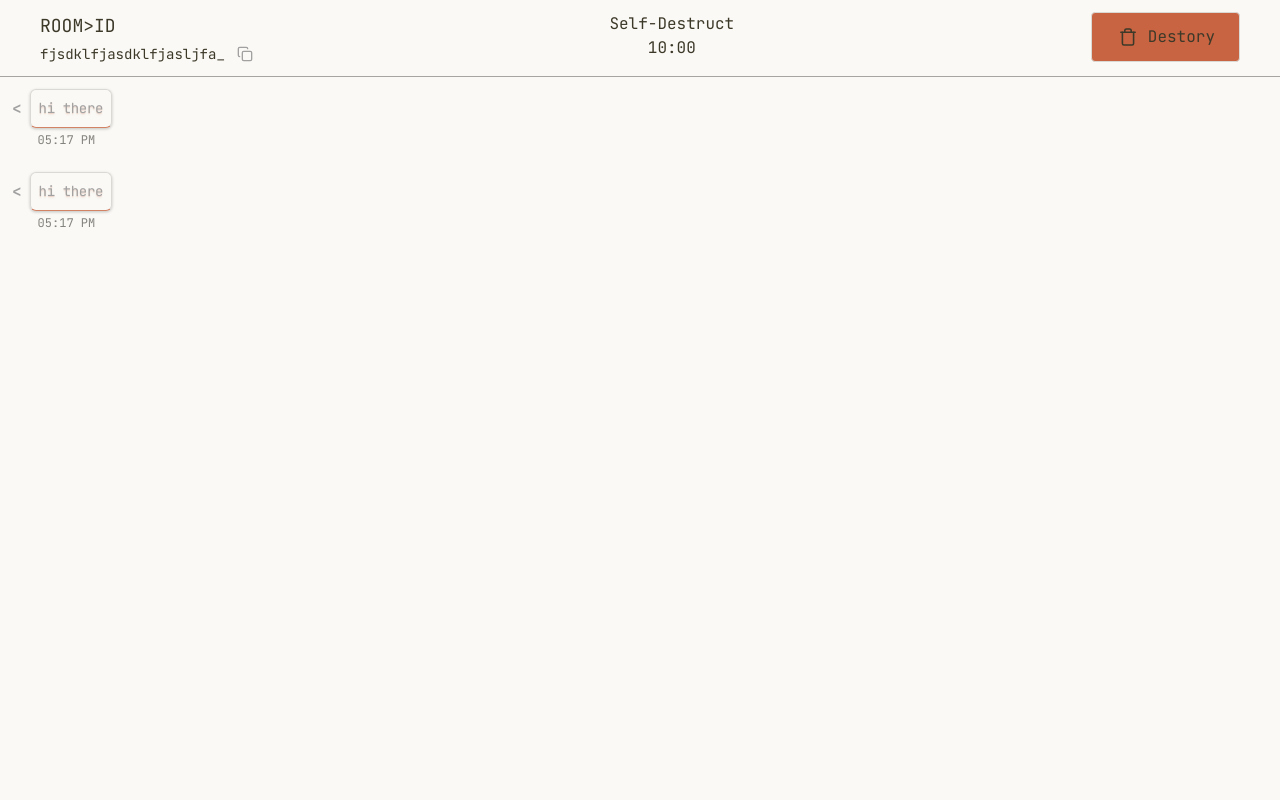
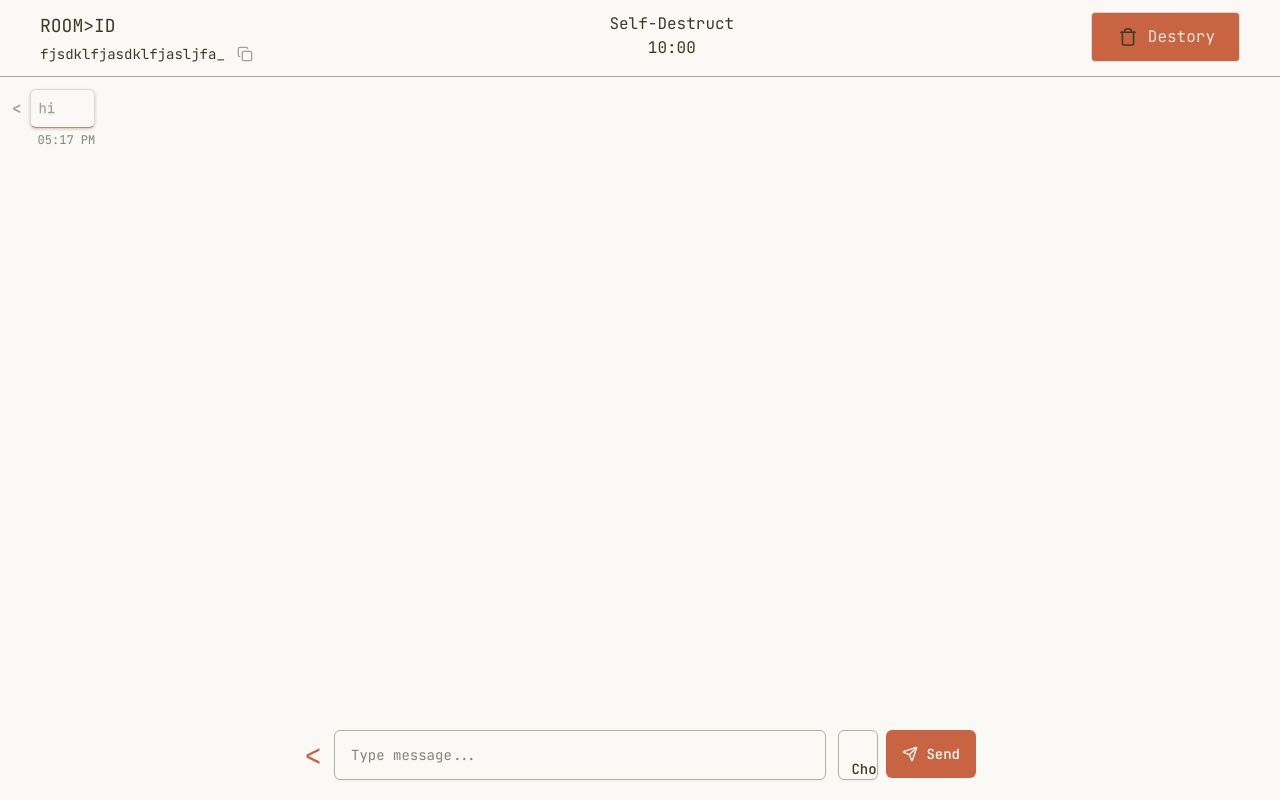
Before and after one commit to Forzun/wnChat, a Next.js app in the folder apps/web/: page /room/1 in a window 1280 px wide. Built offline with nearby package versions, Linux system fonts and the light colour scheme.

Commit message:
addingImageInit

```diff
--- a/apps/web/app/page.tsx
+++ b/apps/web/app/page.tsx
@@ -18,6 +18,7 @@ export default function Page() {
   const [message, setMessage] = useState([""]);
   const roomIdRef = useRef<HTMLInputElement | null>(null)
   const [userId, setUserId] = useState<string | null>(null);
+  const [isDisable , setIsDisable] = useState(false)
 
   useEffect(() => {
     const storedId = localStorage.getItem("user_id");
@@ -59,8 +60,10 @@ export default function Page() {
               <h1 className="text-xl"> <span className="bg-amber-600/90 px-2">{">"}</span> this chat never existed 👀 </h1>
               <Input disabled className="w-full rounded-md text-neutral-400" defaultValue={userId || "...."} type="text"></Input>
               <div className="flex gap-5 w-full justify-center">
-                  <Input ref={roomIdRef} className="rounded-md" type="text" placeholder="Enter Id Here"></Input>
-                  <PopToggle socket={socket} userId={userId} roomIdRef={roomIdRef} />
+                  <Input onChange={(e) => {
+                      setIsDisable(String(e.target.value).length > 0)
+                  }} ref={roomIdRef} className="rounded-md" type="text" placeholder="Enter Id Here"></Input>
+                  <PopToggle disable={!isDisable} socket={socket} userId={userId} roomIdRef={roomIdRef} />
               </div>
          </div>
     </div>
--- a/apps/web/app/room/[id]/page.tsx
+++ b/apps/web/app/room/[id]/page.tsx
@@ -1,6 +1,9 @@
 "use client"
 
-import { Copy, Trash } from "lucide-react"
+import { Button } from "@workspace/ui/components/button";
+import { Input } from "@workspace/ui/components/input";
+import { Coins, Copy, ImageUp, Send, Trash } from "lucide-react"
+import Image from "next/image";
 import { useState } from "react"
 
 interface Message {
@@ -13,15 +16,20 @@ interface Message {
 export default function Page(){
     const [messages , setMesasges] = useState<Message[]>([
         {
-            text: "hi there",
-            timestamp: new Date()
-        },
-        {
-            text: "hi there",
+            text: "hi",
             timestamp: new Date()
         },
     ]);
+    const [image ,setImage] = useState("")
 
+
+    function handleFileSelection(event:any){
+        console.log("here is the event:", event)
+        if (event.target.files && event.target.files[0]) {
+            setImage(URL.createObjectURL(event.target.files[0]));
+            console.log("what happen to image:", image)
+          }
+    }
 
     return <div className="flex flex-col min-h-screen bg-background">
 
@@ -41,7 +49,7 @@ export default function Page(){
                 <div className="flex flex-col items-center">
                     <div className="py-3 flex gap-2 items-center justify-center px-6 rounded group cursor-pointer border bg-primary">
                         <Trash className="scale-80 group-hover:animate-[shake_0.55s_ease-in-out_infinite]" />
-                        <p className="group-hover:text-neutral-300 transition-all duration-300 ease-in-out ">Destory</p>
+                        <p className="group-hover:text-neutral-300 text-secondary transition-all duration-300 ease-in-out ">Destory</p>
                     </div>
                 </div>
             </div>
@@ -75,5 +83,21 @@ export default function Page(){
             </div>
         </main>
 
+
+        <div className="p-5 sticky bottom-0 md:min-w-3xl flex flex-col gap-5 mx-auto">
+                <div className="flex-1 flex flex-col md:px-11 px-4">
+                    {image ? <Image width={500} height={500} alt="preview image" className="max-w-xs p-3" src={image} /> : ""}
+                </div>
+
+                <div className="flex items-center gap-3 md:px-7">
+                    <span className="md:text-3xl text-2xl shrink-0 text-primary">{"<"}</span>
+                    <Input placeholder="Type message..." className="px-4 py-6 rounded-md" />
+                    <div className="flex shrink-0 gap-2">
+                        <Input onChange={handleFileSelection} className="py-6 w-10" type="file" />
+                        <Button className="py-6" ><span className="md:block hidden"><Send /> </span> Send</Button>
+                    </div>
+                </div>
+        </div>
+
     </div>
 }
--- a/apps/web/components/custom/pop-toggle.tsx
+++ b/apps/web/components/custom/pop-toggle.tsx
@@ -32,7 +32,7 @@ const themeValues: ThemeValuesType[] = [
   }
 ]
 
-export default function PopToggle({socket , userId , roomIdRef}: {on?: boolean , userId: string | null , socket: WebSocket | null , roomIdRef: React.RefObject<HTMLInputElement | null>}) {
+export default function PopToggle({socket , userId , roomIdRef , disable}: {on?: boolean , userId: string | null , socket: WebSocket | null , roomIdRef: React.RefObject<HTMLInputElement | null> , disable?: boolean}) {
   const router = useRouter()
 
     if(userId == null){
@@ -44,7 +44,7 @@ export default function PopToggle({socket , userId , roomIdRef}: {on?: boolean ,
     return(
          <AlertDialog>
             <AlertDialogTrigger asChild>
-        <Button>Continue</Button>
+        <Button disabled={disable}>Continue</Button>
       </AlertDialogTrigger>
         <AlertDialogContent >
           <AlertDialogHeader>
@@ -66,7 +66,7 @@ export default function PopToggle({socket , userId , roomIdRef}: {on?: boolean ,
                     roomId: roomId
                   }
                 }))
-                router.push(`room${roomId}`)
+                router.push(`room/${roomId}`)
               }} >{"{"}<span>Join</span>{"}"}</Button>
             </AlertDialogAction>
           </AlertDialogFooter>
--- a/packages/ui/src/components/input.tsx
+++ b/packages/ui/src/components/input.tsx
@@ -9,7 +9,7 @@ function Input({ className, type, ...props }: React.ComponentProps<"input">) {
       data-slot="input"
       className={cn(
         "file:text-foreground placeholder:text-muted-foreground selection:bg-primary selection:text-primary-foreground dark:bg-input/30 border-input h-9 w-full min-w-0 rounded-md border bg-transparent px-3 py-1 text-base shadow-xs transition-[color,box-shadow] outline-none file:inline-flex file:h-7 file:border-0 file:bg-transparent file:text-sm file:font-medium disabled:pointer-events-none disabled:cursor-not-allowed disabled:opacity-50 md:text-sm",
-        "focus-visible:border-ring focus-visible:ring-ring/50 focus-visible:ring-[3px]",
+        " focus-visible:ring-ring focus-visible:ring-[1px]",
         "aria-invalid:ring-destructive/20 dark:aria-invalid:ring-destructive/40 aria-invalid:border-destructive",
         className
       )}
```
